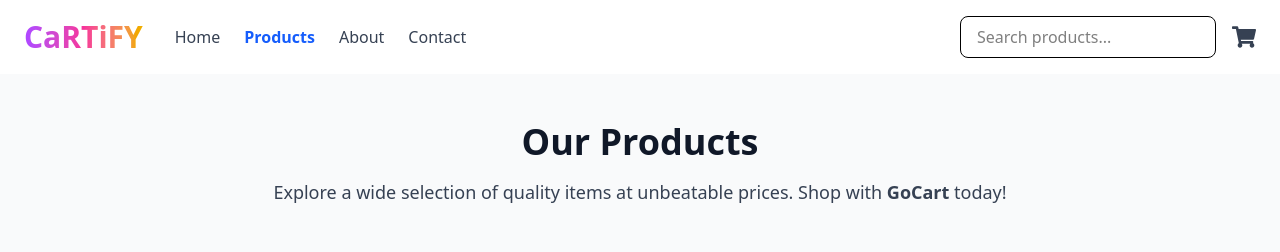
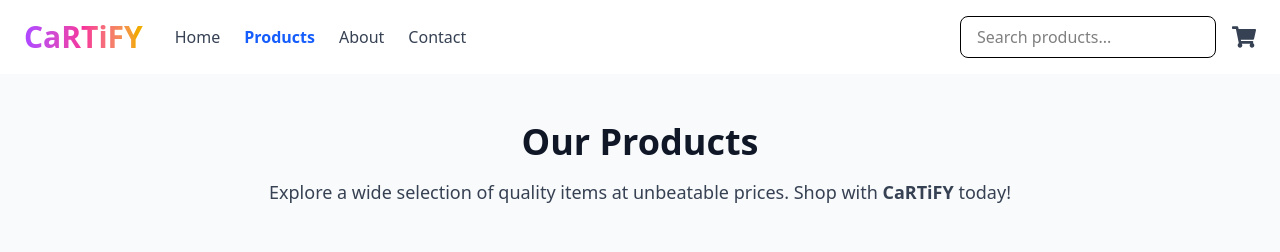
Before and after one commit to idrisshittu02/alx-project-nexus, a Next.js app in the folder Cartify/: page /products in a window 1280 px wide. Shown: the top 252 px of the page. Built offline with nearby package versions, Linux system fonts and the light colour scheme.

Commit message:
Update page.tsx

```diff
--- a/Cartify/app/(main)/products/page.tsx
+++ b/Cartify/app/(main)/products/page.tsx
@@ -28,7 +28,7 @@ export default function ProductsPage() {
         <h1 className="text-4xl font-extrabold text-gray-900 mb-4">Our Products</h1>
         <p className="text-lg text-gray-700">
           Explore a wide selection of quality items at unbeatable prices.
-          Shop with <span className="font-semibold">GoCart</span> today!
+          Shop with <span className="font-semibold">CaRTiFY</span> today!
         </p>
       </div>
 
```
